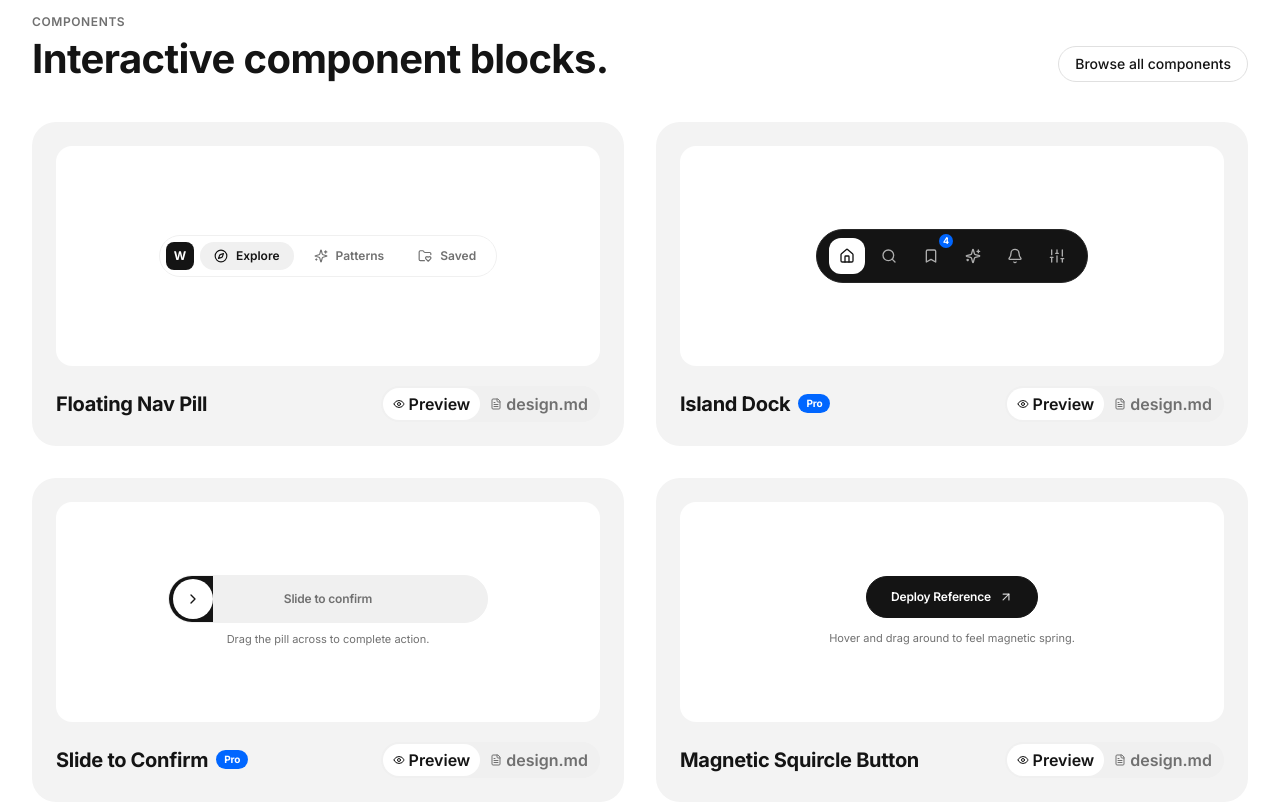
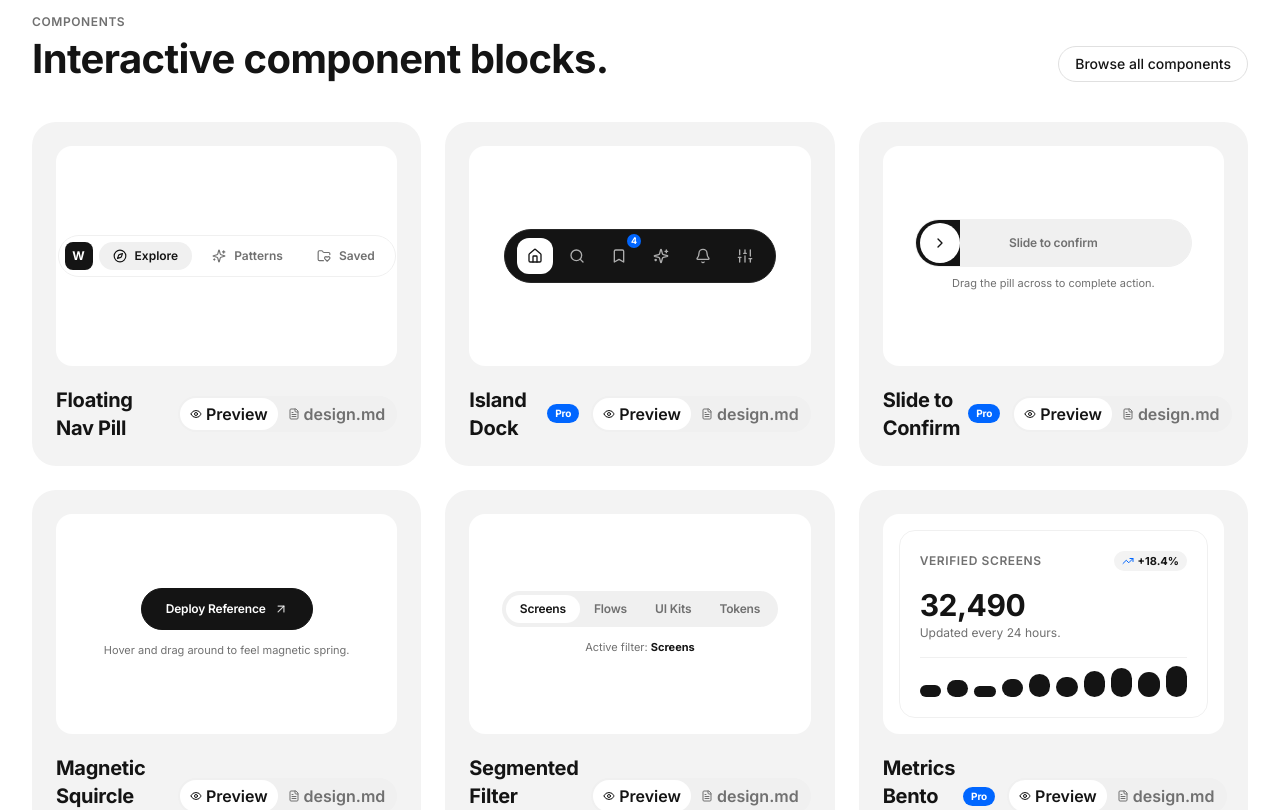
Before and after one commit to LiveKryptiah/WeBlocks, a Next.js app: page / in a window 1280 px wide. Shown: the part 3760-4570 px from the top of the page. Built offline with nearby package versions, Linux system fonts and the light colour scheme.

Commit message:
Update UI components grid to 3 cards per row

```diff
--- a/src/app/components/page.tsx
+++ b/src/app/components/page.tsx
@@ -71,8 +71,8 @@ export default function ComponentsDirectoryPage() {
         </div>
       </div>
 
-      {/* Components Grid */}
-      <div className="grid grid-cols-1 lg:grid-cols-2 gap-8">
+      {/* Components Grid - 3 cards per row on desktop */}
+      <div className="grid grid-cols-1 sm:grid-cols-2 lg:grid-cols-3 gap-6">
         {filteredComponents.map((comp) => (
           <ComponentPreviewCard key={comp.id} component={comp} />
         ))}
--- a/src/app/page.tsx
+++ b/src/app/page.tsx
@@ -38,7 +38,7 @@ export default function HomePage() {
 
   const featuredScreenshots = SCREENSHOTS.filter((s) => s.featured).slice(0, 8);
   const recentScreenshots = SCREENSHOTS.slice().reverse().slice(0, 4);
-  const featuredComponents = UI_COMPONENTS.slice(0, 4);
+  const featuredComponents = UI_COMPONENTS.slice(0, 6);
 
   return (
     <div className="w-full flex flex-col items-center">
@@ -266,7 +266,7 @@ export default function HomePage() {
             </Link>
           </div>
 
-          <div className="grid grid-cols-1 sm:grid-cols-2 lg:grid-cols-2 gap-8">
+          <div className="grid grid-cols-1 sm:grid-cols-2 lg:grid-cols-3 gap-6">
             {featuredComponents.map((comp) => (
               <ComponentPreviewCard key={comp.id} component={comp} />
             ))}
```
